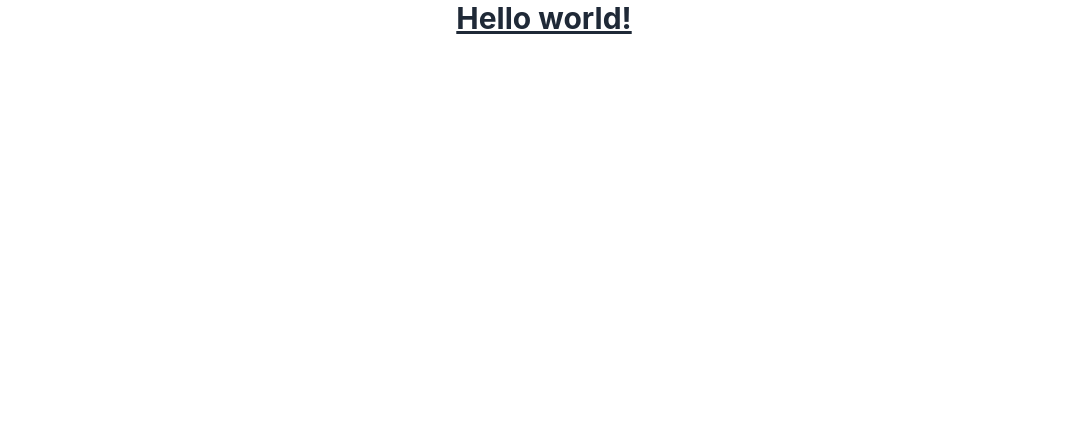
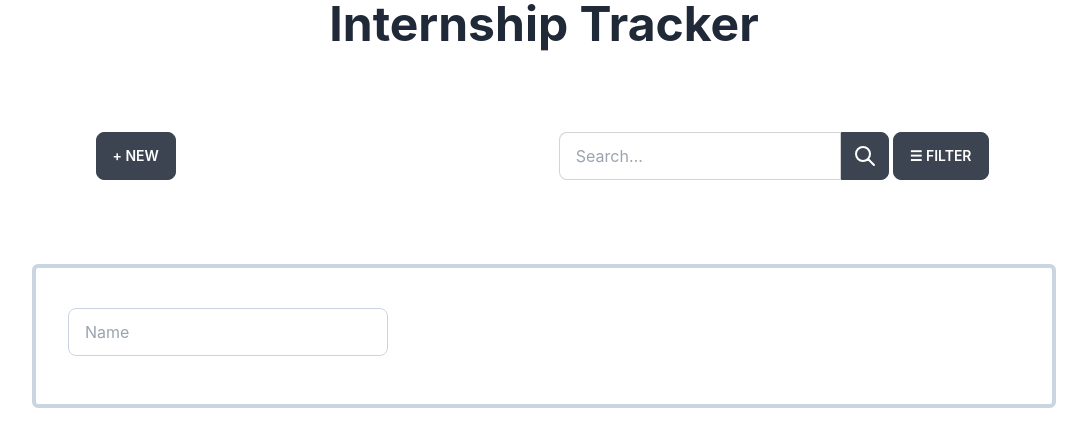
Before and after one commit to julian31186/InternshipTracker, a React (Create React App) app: page / in a window 1280 px wide. Shown: the top 446 px of the page, without its empty margins (96-1183 px from the left). Built offline with nearby package versions, Linux system fonts and the light colour scheme.

Commit message:
UI Progress :/

```diff
--- a/src/App.js
+++ b/src/App.js
@@ -1,12 +1,24 @@
-import logo from './logo.svg';
-import './App.css';
+import logo from "./logo.svg";
+import "./App.css";
+import Searchbar from "./components/Searchbar";
+import Filter from "./components/Filter";
+import Newinternshipcard from "./components/Newinternshipcard";
 
 function App() {
   return (
     <div className="App">
-     <h1 className="text-3xl font-bold underline">
-      Hello world!
-    </h1>
+      <h1 className="text-5xl font-bold ">Internship Tracker</h1>
+
+      <div className="flex items-center justify-around mt-20">
+        <button class="btn">+ New</button>
+        <div className="flex items-center justify-center">
+          <Searchbar />
+          <Filter />
+        </div>
+      </div>
+      <div className="flex justify-center">
+      <Newinternshipcard/>
+      </div>
     </div>
   );
 }
--- /dev/null
+++ b/src/components/Filter.js
@@ -0,0 +1,25 @@
+function Filter() {
+  return (
+    <div class="dropdown">
+      <label tabindex="0" class="btn m-1">
+      ☰ Filter
+      </label>
+      <ul
+        tabindex="0"
+        class="dropdown-content menu p-2 shadow bg-base-100 rounded-box w-52"
+      >
+        <li>
+          <a>Pending</a>
+        </li>
+        <li>
+          <a>Accepted</a>
+        </li>
+        <li>
+          <a>Rejected</a>
+        </li>
+      </ul>
+    </div>
+  );
+}
+
+export default Filter;
--- /dev/null
+++ b/src/components/Internshipcard.js
@@ -0,0 +1,8 @@
+
+function Intenshipcard() {
+    return(
+        <div></div>
+    );
+}
+
+export default Intenshipcard;
--- /dev/null
+++ b/src/components/Newinternshipcard.js
@@ -0,0 +1,11 @@
+
+function Newinternshipcard() {
+    return(
+        <div className=" w-4/5 mt-20 h-36 rounded-md bg-white border-slate-300 border-4">
+            <input type="text" placeholder="Name" className="flex  input mt-10 ml-8 border-slate-300 w-full max-w-xs" />
+
+        </div>
+    )
+}
+
+export default Newinternshipcard;
--- /dev/null
+++ b/src/components/Searchbar.js
@@ -0,0 +1,27 @@
+function Searchbar() {
+  return (
+    <div class="form-control">
+      <div class="input-group">
+        <input type="text" placeholder="Search…" class="input input-bordered" />
+        <button class="btn btn-square">
+          <svg
+            xmlns="http://www.w3.org/2000/svg"
+            class="h-6 w-6"
+            fill="none"
+            viewBox="0 0 24 24"
+            stroke="currentColor"
+          >
+            <path
+              stroke-linecap="round"
+              stroke-linejoin="round"
+              stroke-width="2"
+              d="M21 21l-6-6m2-5a7 7 0 11-14 0 7 7 0 0114 0z"
+            />
+          </svg>
+        </button>
+      </div>
+    </div>
+  );
+}
+
+export default Searchbar;
```
